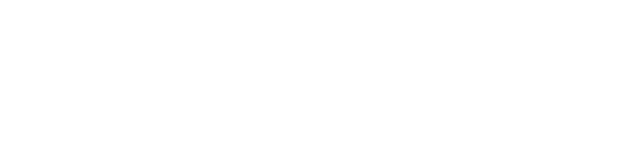
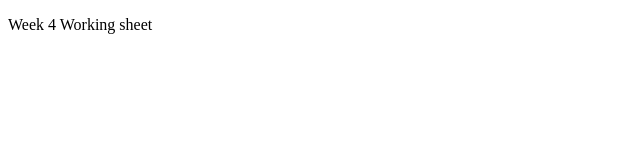
Before and after one commit to kush2785/WK4, a plain HTML site: page WK4.html in a window 1280 px wide. Shown: the whole page, without its empty margins (0-640 px from the left). Drawn offline with Linux system fonts and the light colour scheme.

Commit message:
Adding P tag for body

```diff
--- a/WK4.html
+++ b/WK4.html
@@ -7,6 +7,7 @@
     <title>Week 4</title>
 </head>
 <body>
+    <P>Week 4 Working sheet</P>
 
 </body>
 </html>
```
